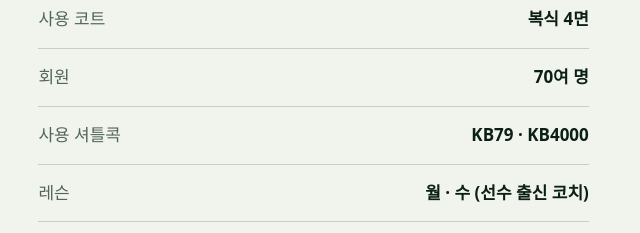
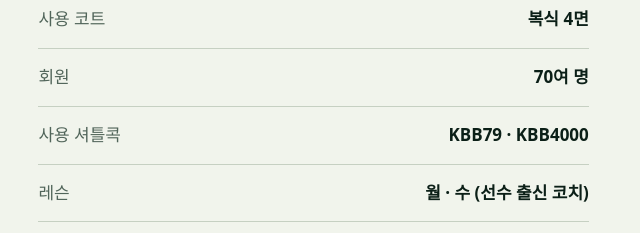
Before and after one commit to kimjkeun/beombak, a plain HTML site: page index.html in a window 1280 px wide. Shown: the part 2220-2453 px from the top of the page, 640-1280 px from the left. Drawn offline with nearby package versions, Linux system fonts and the light colour scheme; a web font is replaced by a local one.

Commit message:
셔틀콕 모델명 수정 (KBB79, KBB4000)
Co-Authored-By: Claude Opus 5.5 <noreply@anthropic.com>

```diff
--- a/index.html
+++ b/index.html
@@ -536,7 +536,7 @@ html.lenis, html.lenis body { height: auto; scroll-behavior: auto; }
         <div><dt>운동 장소</dt><dd>범박초등학교 체육관</dd></div>
         <div><dt>사용 코트</dt><dd>복식 4면</dd></div>
         <div><dt>회원</dt><dd>70여 명</dd></div>
-        <div><dt>사용 셔틀콕</dt><dd>KB79 · KB4000</dd></div>
+        <div><dt>사용 셔틀콕</dt><dd>KBB79 · KBB4000</dd></div>
         <div><dt>레슨</dt><dd>월 · 수 (선수 출신 코치)</dd></div>
         <div><dt>개인 준비물</dt><dd>라켓 · 셔틀콕 · 운동화</dd></div>
       </dl>
```
